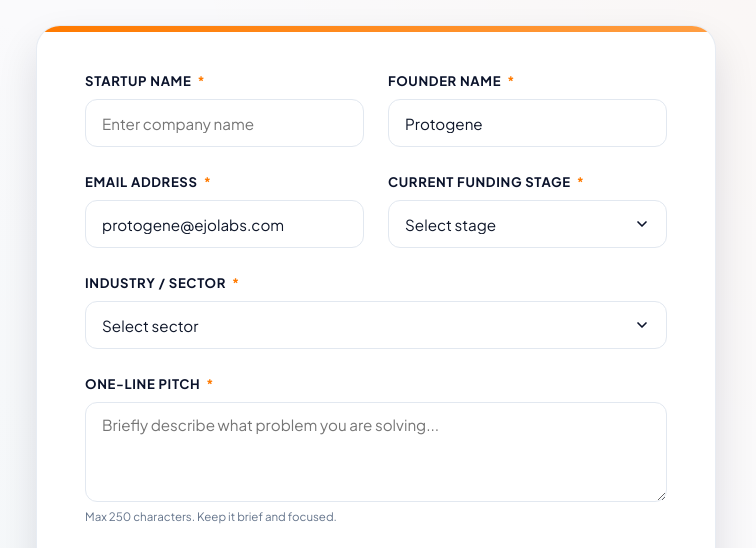
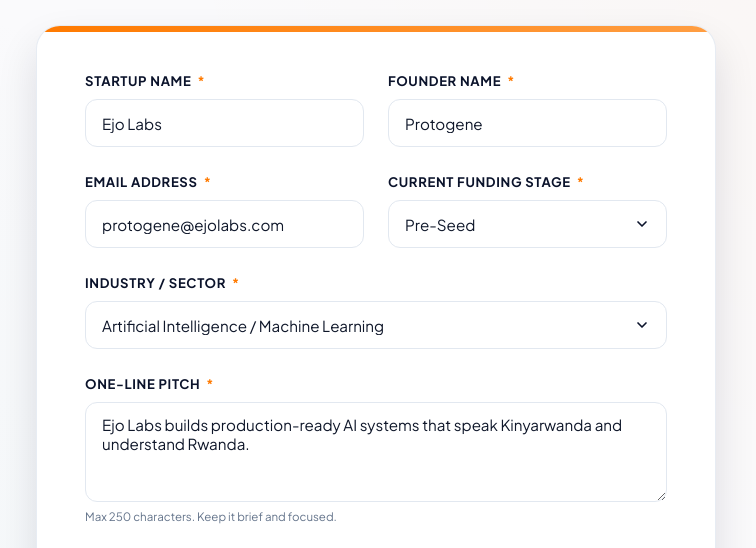
Before and after one commit to MarshalPrime/EjoLabs_AI_Services, a website: page fundraising_mastery_submission.html in a window 1280 px wide. Shown: the part 178-726 px from the top of the page, without its empty margins (264-1020 px from the left). Drawn offline with Linux system fonts and the light colour scheme.

Commit message:
feat: pre-populate fundraising submission form with Ejo Labs details

```diff
--- a/fundraising_mastery_submission.html
+++ b/fundraising_mastery_submission.html
@@ -587,7 +587,7 @@
         <!-- Startup Name -->
         <div class="field-group">
           <label for="startupName">Startup Name <span class="required-dot">*</span></label>
-          <input type="text" id="startupName" name="startup_name" placeholder="Enter company name" required autocomplete="organization">
+          <input type="text" id="startupName" name="startup_name" value="Ejo Labs" required autocomplete="organization">
         </div>
 
         <!-- Founder Name -->
@@ -606,9 +606,9 @@
         <div class="field-group">
           <label for="stage">Current Funding Stage <span class="required-dot">*</span></label>
           <select id="stage" name="stage" required>
-            <option value="" disabled selected>Select stage</option>
+            <option value="" disabled>Select stage</option>
             <option value="Ideation">Ideation / Bootstrap</option>
-            <option value="Pre-Seed">Pre-Seed</option>
+            <option value="Pre-Seed" selected>Pre-Seed</option>
             <option value="Seed">Seed</option>
             <option value="Series A">Series A</option>
           </select>
@@ -618,8 +618,8 @@
         <div class="field-group full-width">
           <label for="sector">Industry / Sector <span class="required-dot">*</span></label>
           <select id="sector" name="sector" required>
-            <option value="" disabled selected>Select sector</option>
-            <option value="AI/ML">Artificial Intelligence / Machine Learning</option>
+            <option value="" disabled>Select sector</option>
+            <option value="AI/ML" selected>Artificial Intelligence / Machine Learning</option>
             <option value="SaaS">SaaS &amp; Enterprise Software</option>
             <option value="FinTech">FinTech</option>
             <option value="HealthTech">HealthTech / Biotech</option>
@@ -633,7 +633,7 @@
         <!-- One Line Description -->
         <div class="field-group full-width">
           <label for="description">One-Line Pitch <span class="required-dot">*</span></label>
-          <textarea id="description" name="description" placeholder="Briefly describe what problem you are solving..." maxlength="250" required></textarea>
+          <textarea id="description" name="description" placeholder="Briefly describe what problem you are solving..." maxlength="250" required>Ejo Labs builds production-ready AI systems that speak Kinyarwanda and understand Rwanda.</textarea>
           <div class="field-hint">Max 250 characters. Keep it brief and focused.</div>
         </div>
 
```
